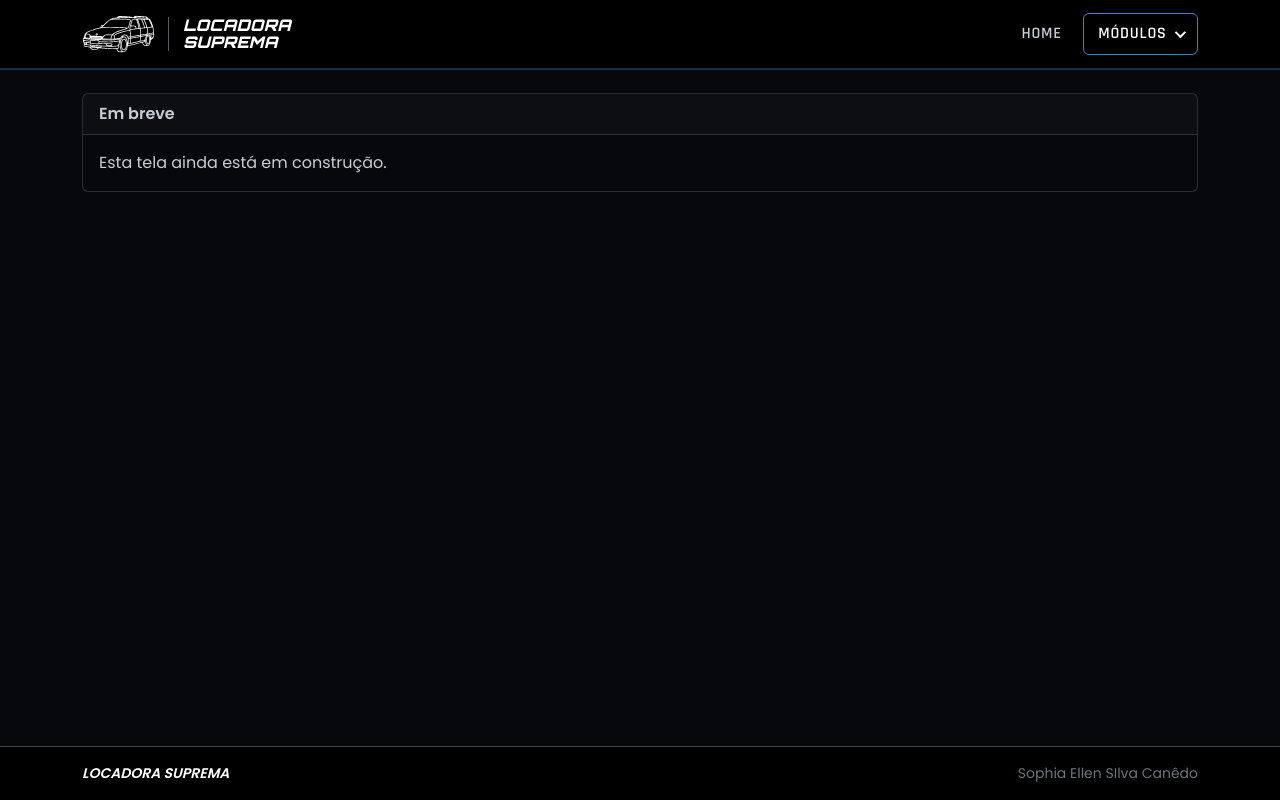
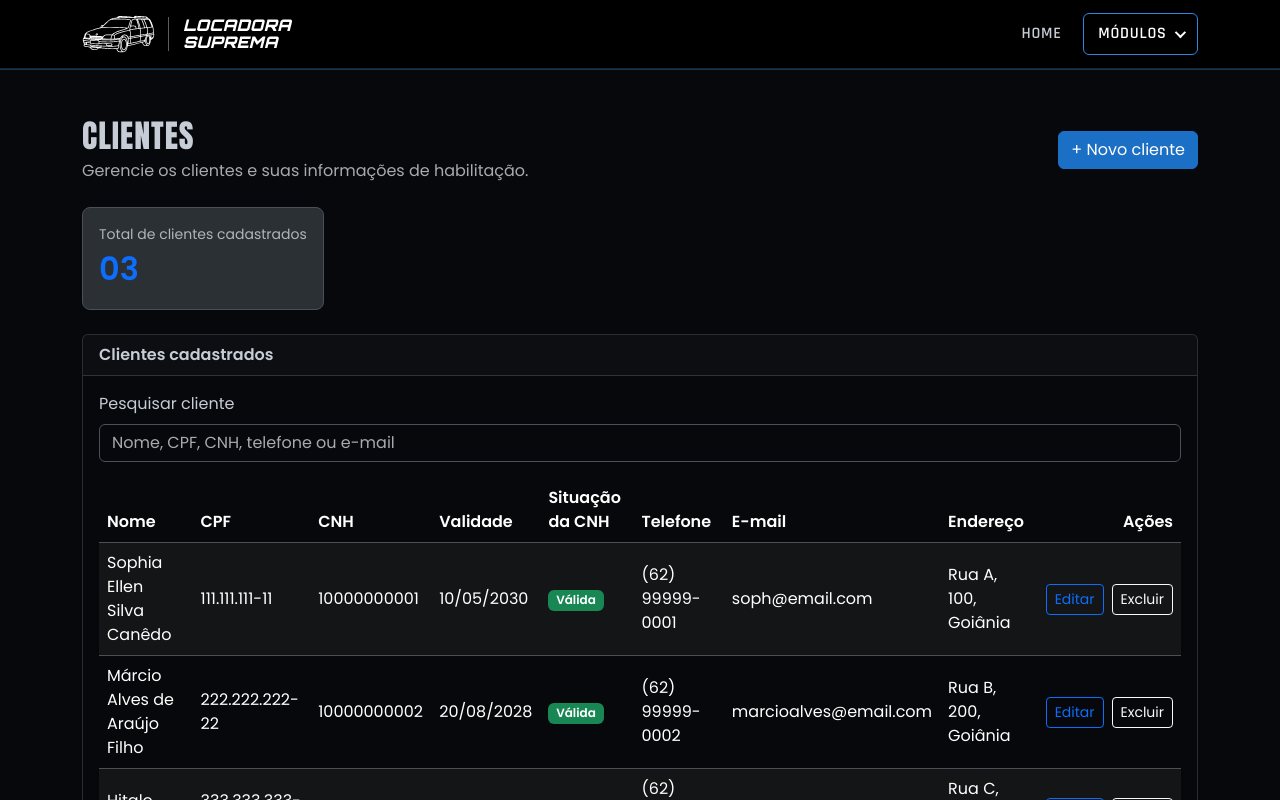
Before and after one commit to sophzll/locadora-veiculos, a React (Vite) app: page /clientes in a window 1280 px wide. Shown: the top 800 px of the page. Built offline with nearby package versions, Linux system fonts and the light colour scheme; data requests are answered from the project's data file.

Commit message:
Implementa CRUD de clientes com validações de CPF e CNH

```diff
--- a/src/App.tsx
+++ b/src/App.tsx
@@ -8,6 +8,7 @@ import { CategoriaList } from "./pages/categorias/CategoriaList";
 import { ModeloList } from "./pages/modelos/ModeloList";
 import { VeiculoList } from "./pages/veiculos/VeiculoList";
 import { ManutencaoList } from "./pages/manutencoes/ManutencaoList";
+import { ClienteList } from "./pages/clientes/ClienteList";
 import "./base.css";
 
 function EmBreve() {
@@ -32,6 +33,7 @@ export default function App() {
           <Route path="/modelos" element={<ModeloList />} />
           <Route path="/veiculos" element={<VeiculoList />} />
           <Route path="/manutencoes" element={<ManutencaoList />} />
+          <Route path="/clientes" element={<ClienteList />} />
           <Route path="*" element={<EmBreve />} />
         </Routes>
       </main>
--- /dev/null
+++ b/src/pages/clientes/ClienteForm.tsx
@@ -0,0 +1,77 @@
+import { useState, type SubmitEvent } from "react";
+import { Button } from "../../components/Button";
+import { Input } from "../../components/Input";
+import { Modal } from "../../components/Modal";
+import { Alert } from "../../components/Alert";
+import { clienteInicial, type Cliente } from "../../models/Cliente";
+import { clienteService } from "../../service/clienteService";
+
+interface ClienteFormProps {
+  cliente: Cliente | null;
+  onClose: () => void;
+  onSaved: (salvo: Cliente, editando: boolean) => void;
+}
+
+const digitos = (valor: string) => valor.replace(/\D/g, "");
+
+export function ClienteForm({ cliente, onClose, onSaved }: ClienteFormProps) {
+  const [dados, setDados] = useState<Cliente>({ ...clienteInicial, ...cliente });
+  const [erro, setErro] = useState("");
+  const [salvando, setSalvando] = useState(false);
+  const editando = Boolean(cliente?.id);
+
+  function alterar(campo: keyof Omit<Cliente, "id">, valor: string) {
+    setDados(anterior => ({ ...anterior, [campo]: valor }));
+  }
+
+  async function salvar(e: SubmitEvent<HTMLFormElement>) {
+    e.preventDefault();
+    if (salvando) return;
+    const cpf = digitos(dados.cpf);
+    const cnh = digitos(dados.cnh);
+    if (![dados.nome, dados.validadeCnh, dados.telefone, dados.email, dados.endereco].every(v => v.trim())) {
+      setErro("Preencha todos os campos obrigatórios."); return;
+    }
+    if (cpf.length !== 11 || cnh.length !== 11) {
+      setErro("CPF e CNH devem conter 11 dígitos."); return;
+    }
+    setSalvando(true); setErro("");
+    try {
+      const existentes = await clienteService.listar();
+      if (existentes.some(c => c.id !== cliente?.id && digitos(c.cpf) === cpf)) {
+        setErro("Este CPF já está cadastrado."); return;
+      }
+      if (existentes.some(c => c.id !== cliente?.id && digitos(c.cnh) === cnh)) {
+        setErro("Esta CNH já está cadastrada."); return;
+      }
+      const payload: Cliente = {
+        ...dados, nome: dados.nome.trim(), cpf: cpf.replace(/^(\d{3})(\d{3})(\d{3})(\d{2})$/, "$1.$2.$3-$4"), cnh,
+        telefone: dados.telefone.trim(), email: dados.email.trim(), endereco: dados.endereco.trim(),
+      };
+      const salvo = cliente?.id ? await clienteService.atualizar(cliente.id, payload) : await clienteService.criar(payload);
+      onSaved(salvo, editando);
+    } catch { setErro("Não foi possível salvar o cliente."); }
+    finally { setSalvando(false); }
+  }
+
+  return (
+    <Modal show title={editando ? "Editar cliente" : "Novo cliente"} onClose={() => { if (!salvando) onClose(); }}>
+      <form onSubmit={salvar}>
+        {erro && <Alert type="danger" message={erro} onClose={() => setErro("")} />}
+        <Input label="Nome completo" name="nome" value={dados.nome} required disabled={salvando} onChange={e => alterar("nome", e.target.value)} />
+        <div className="row">
+          <div className="col-md-6"><Input label="CPF" name="cpf" value={dados.cpf} placeholder="000.000.000-00" required disabled={salvando} onChange={e => alterar("cpf", e.target.value)} /></div>
+          <div className="col-md-6"><Input label="CNH" name="cnh" value={dados.cnh} placeholder="11 dígitos" required disabled={salvando} onChange={e => alterar("cnh", e.target.value)} /></div>
+          <div className="col-md-6"><Input label="Validade da CNH" name="validadeCnh" type="date" value={dados.validadeCnh} required disabled={salvando} onChange={e => alterar("validadeCnh", e.target.value)} /></div>
+          <div className="col-md-6"><Input label="Telefone" name="telefone" type="tel" value={dados.telefone} required disabled={salvando} onChange={e => alterar("telefone", e.target.value)} /></div>
+        </div>
+        <Input label="E-mail" name="email" type="email" value={dados.email} required disabled={salvando} onChange={e => alterar("email", e.target.value)} />
+        <Input label="Endereço" name="endereco" value={dados.endereco} required disabled={salvando} onChange={e => alterar("endereco", e.target.value)} />
+        <div className="d-flex justify-content-end gap-2 border-top pt-3 mt-3">
+          <Button label="Cancelar" variant="secondary" disabled={salvando} onClick={onClose} />
+          <Button label={salvando ? "Salvando..." : "Salvar cliente"} type="submit" disabled={salvando} />
+        </div>
+      </form>
+    </Modal>
+  );
+}
--- /dev/null
+++ b/src/pages/clientes/ClienteList.tsx
@@ -0,0 +1,91 @@
+import { useEffect, useRef, useState } from "react";
+import { ClienteForm } from "./ClienteForm";
+import { Button } from "../../components/Button";
+import { Input } from "../../components/Input";
+import { Table, type Column } from "../../components/Table";
+import { Card } from "../../components/Card";
+import { Alert } from "../../components/Alert";
+import { Modal } from "../../components/Modal";
+import type { Cliente } from "../../models/Cliente";
+import { clienteService } from "../../service/clienteService";
+import { locacaoService } from "../../service/locacaoService";
+
+function cnhVencida(cliente: Cliente) {
+  const agora = new Date();
+  const hoje = `${agora.getFullYear()}-${String(agora.getMonth() + 1).padStart(2, "0")}-${String(agora.getDate()).padStart(2, "0")}`;
+  return cliente.validadeCnh < hoje;
+}
+
+export function ClienteList() {
+  const [registros, setRegistros] = useState<Cliente[]>([]);
+  const [formulario, setFormulario] = useState<{ cliente: Cliente | null } | null>(null);
+  const [selecionado, setSelecionado] = useState<Cliente | null>(null);
+  const [pesquisa, setPesquisa] = useState("");
+  const [carregando, setCarregando] = useState(true);
+  const [falha, setFalha] = useState(false);
+  const [mensagem, setMensagem] = useState<{ type: "success" | "danger" | "warning"; message: string } | null>(null);
+  const excluindo = useRef(false);
+
+  useEffect(() => {
+    let ativo = true;
+    clienteService.listar()
+      .then(r => { if (ativo) setRegistros(r); })
+      .catch(() => { if (ativo) { setFalha(true); setMensagem({ type: "danger", message: "Não foi possível carregar os clientes." }); } })
+      .finally(() => { if (ativo) setCarregando(false); });
+    return () => { ativo = false; };
+  }, []);
+
+  const termo = pesquisa.trim().toLocaleLowerCase("pt-BR");
+  const numeros = termo.replace(/\D/g, "");
+  const filtrados = registros.filter(c =>
+    `${c.nome} ${c.cpf} ${c.cnh} ${c.telefone} ${c.email}`.toLocaleLowerCase("pt-BR").includes(termo) ||
+    (/^[\d\s().-]+$/.test(termo) && !!numeros && [c.cpf, c.cnh, c.telefone].some(v => v.replace(/\D/g, "").includes(numeros)))
+  );
+  const columns: Column<Cliente>[] = [
+    { header: "Nome", render: c => c.nome },
+    { header: "CPF", render: c => c.cpf },
+    { header: "CNH", render: c => c.cnh },
+    { header: "Validade", render: c => c.validadeCnh.split("-").reverse().join("/") },
+    { header: "Situação da CNH", render: c => <span className={`badge ${cnhVencida(c) ? "text-bg-warning" : "text-bg-success"}`}>{cnhVencida(c) ? "Vencida" : "Válida"}</span> },
+    { header: "Telefone", render: c => c.telefone },
+    { header: "E-mail", render: c => c.email },
+    { header: "Endereço", render: c => c.endereco },
+  ];
+
+  async function excluir() {
+    if (!selecionado?.id || excluindo.current) return;
+    const id = selecionado.id;
+    excluindo.current = true; setSelecionado(null);
+    try {
+      const locacoes = await locacaoService.listar();
+      if (locacoes.some(l => l.clienteId === id)) {
+        setMensagem({ type: "warning", message: "Este cliente possui locações vinculadas e não pode ser excluído." }); return;
+      }
+      await clienteService.excluir(id);
+      setRegistros(old => old.filter(c => c.id !== id));
+      setMensagem({ type: "success", message: "Cliente excluído com sucesso!" });
+    } catch { setMensagem({ type: "danger", message: "Não foi possível excluir o cliente." }); }
+    finally { excluindo.current = false; }
+  }
+
+  return (
+    <section className="container-xl py-5">
+      <div className="d-flex flex-wrap justify-content-between align-items-center gap-3 mb-4">
+        <div><h2 className="mb-1">Clientes</h2><p className="text-body-secondary mb-0">Gerencie os clientes e suas informações de habilitação.</p></div>
+        <Button label="+ Novo cliente" disabled={carregando || falha} onClick={() => setFormulario({ cliente: null })} />
+      </div>
+      {mensagem && <Alert {...mensagem} onClose={() => setMensagem(null)} />}
+      <div className="border rounded-3 p-3 mb-4 bg-body-tertiary d-inline-flex flex-column"><span className="small text-body-secondary">Total de clientes cadastrados</span><strong className="fs-2 text-primary">{carregando || falha ? "—" : String(registros.length).padStart(2, "0")}</strong></div>
+      <Card title="Clientes cadastrados">
+        <Input label="Pesquisar cliente" name="pesquisa" value={pesquisa} placeholder="Nome, CPF, CNH, telefone ou e-mail" onChange={e => setPesquisa(e.target.value)} />
+        {carregando ? <p role="status">Carregando clientes...</p> : !falha && <Table columns={columns} data={filtrados} onEdit={cliente => setFormulario({ cliente })} onDelete={setSelecionado} />}
+        {!carregando && !falha && <p className="small text-body-secondary mb-0">Exibindo {filtrados.length} de {registros.length} registros.</p>}
+      </Card>
+      {formulario && <ClienteForm cliente={formulario.cliente} onClose={() => setFormulario(null)} onSaved={(salvo, editando) => {
+        setRegistros(old => editando ? old.map(c => c.id === salvo.id ? salvo : c) : [...old, salvo]);
+        setFormulario(null); setMensagem({ type: "success", message: editando ? "Cliente atualizado com sucesso!" : "Cliente cadastrado com sucesso!" });
+      }} />}
+      <Modal show={selecionado !== null} title="Excluir cliente" onClose={() => setSelecionado(null)} onConfirm={() => void excluir()} confirmLabel="Excluir"><p className="mb-0">Deseja excluir o cliente {selecionado?.nome}?</p></Modal>
+    </section>
+  );
+}
```
